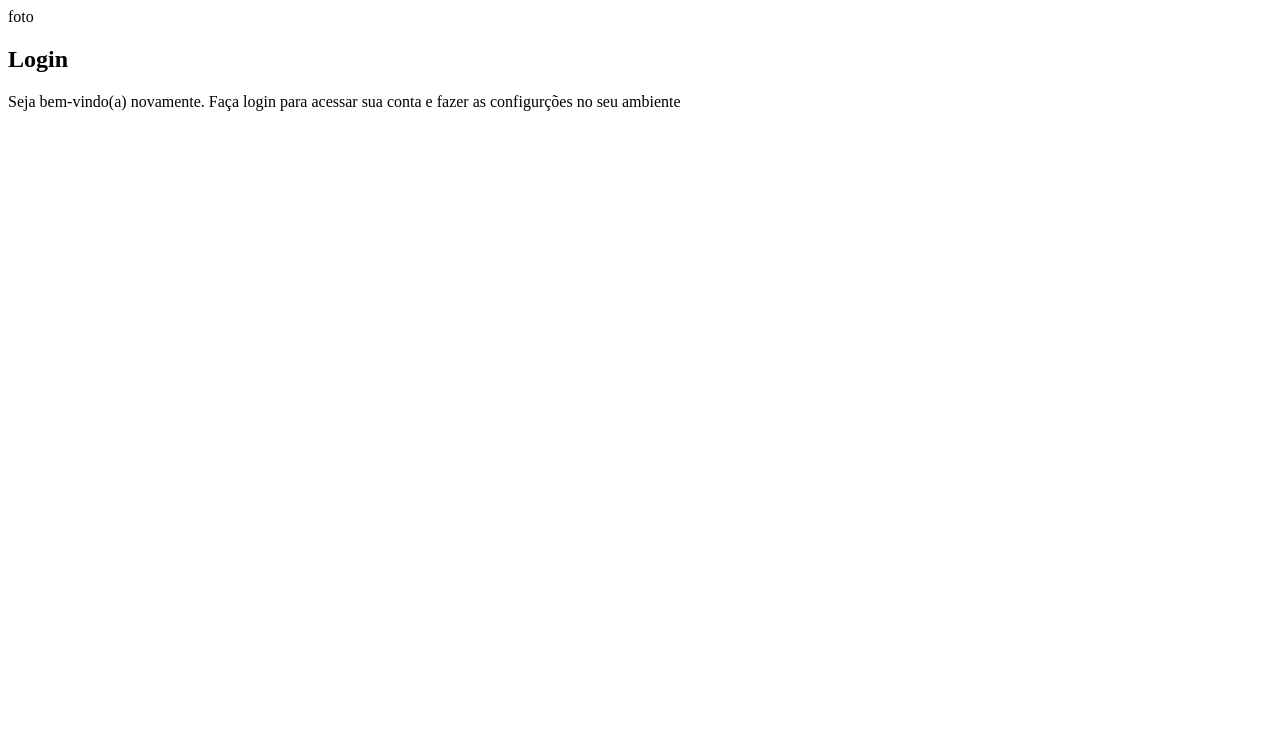
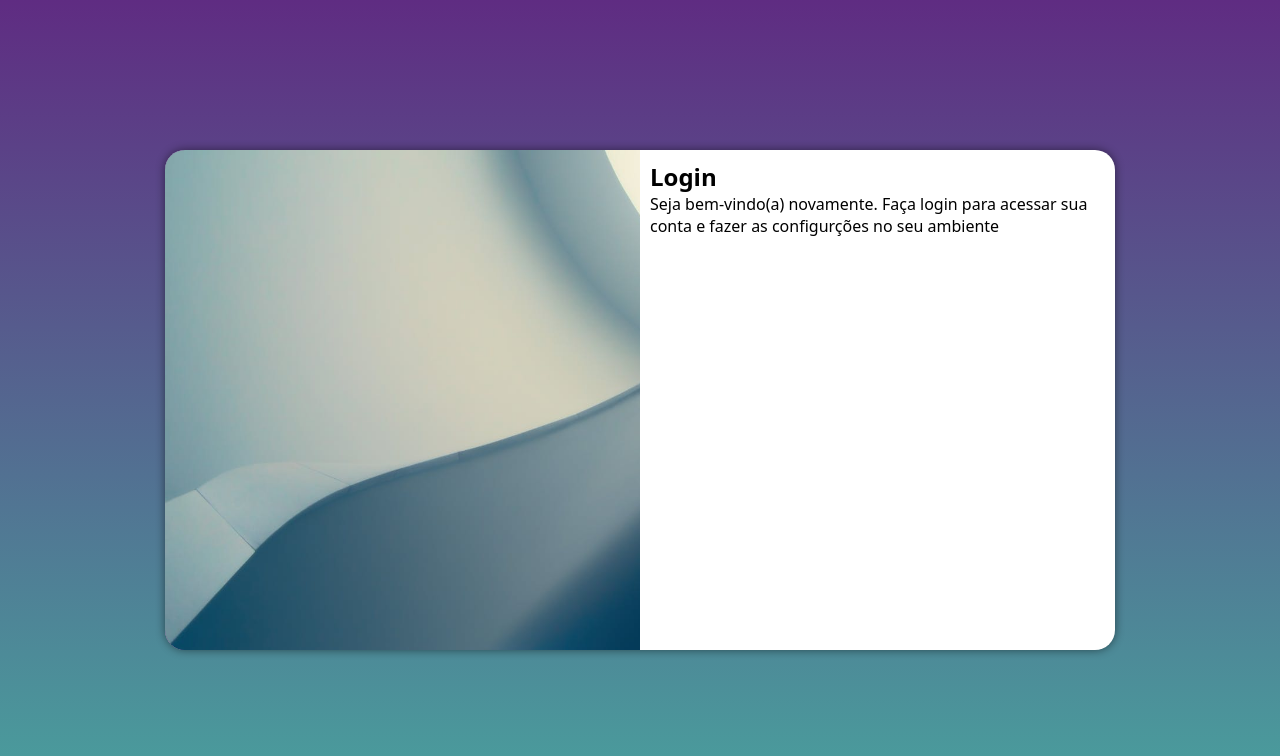
Before and after one commit to Henriquediasleite/projeto-login, a plain HTML site: page index.html in a window 1280 px wide. Drawn offline with Linux system fonts and the light colour scheme.

Commit message:
media query para outras telas

```diff
--- /dev/null
+++ b/estilos/media-query.css
@@ -0,0 +1,44 @@
+@charset "UTF-8";
+
+@media screen and (min-width: 768px) and (max-width: 992px){
+
+    body{
+        background-image: linear-gradient(to top,#49a09d, #5f2c82);
+    }
+
+    section#login{
+        width: 80vw;
+    }
+
+    section#login > div#imagem{
+        float: left;
+        width: 30%;
+        height: 100%;
+    }
+
+    section#login > div#formulario{
+        float: right;
+        width: 70%;
+    }
+}
+
+@media screen and (min-width: 992px){
+    body{
+        background-image: linear-gradient(to top,#49a09d, #5f2c82);
+    }
+
+    section#login{
+        width: 950px;
+    }
+
+    section#login > div#imagem{
+        float: left;
+        width: 50%;
+        height: 100%;
+    }
+
+    section#login > div#formulario{
+        float: right;
+        width: 50%;
+    }
+}
--- a/estilos/style.css
+++ b/estilos/style.css
@@ -5,3 +5,51 @@
     Verde: #49a09d
     Lilás: #5f2c82
 */
+
+*{
+    font-family: system-ui, -apple-system, BlinkMacSystemFont, 'Segoe UI', Roboto, Oxygen, Ubuntu, Cantarell, 'Open Sans', 'Helvetica Neue', sans-serif;
+    margin: 0px;
+    padding: 0px;
+    box-sizing: border-box;
+}
+
+body, html{
+    background-color: #5f2c82;
+    height: 100vh;
+    width: 100vw;
+}
+
+main{
+    position: relative;
+    height: 100vh;
+    width: 100vw;
+}
+
+section#login{
+    background-color: white;
+    width: 250px;
+    height: 500px;
+    border-radius: 20px;
+    box-shadow: 0px 0px 10px rgba(0, 0, 0, 0.493);
+
+    position: absolute;
+    top: 50%;
+    left: 50%;
+    transform: translate(-50%, -50%);
+    overflow: hidden;
+
+    transition: width 0.3s, height 0.3s;
+    transition-timing-function: ease;
+}
+
+section#login > div#imagem{
+    display: block;
+    background: #5f2c82 url(../imagens/pexels-jplenio-1103970.jpg) no-repeat;
+    background-size: cover;
+    height: 200px;
+}
+
+section#login > div#formulario{
+    display: block;
+    padding: 10px;
+}
--- a/index.html
+++ b/index.html
@@ -5,12 +5,13 @@
     <meta name="viewport" content="width=device-width, initial-scale=1.0">
     <title>Login</title>
     <link rel="stylesheet" href="estilos/style.css">
+    <link rel="stylesheet" href="estilos/media-query.css">
 </head>
 <body>
     <main>
         <section id="login">
             <div id="imagem">
-                foto
+                <!--Aqui  vai a imagem nas CSS-->
             </div>
             <div id="formulario">
                 <h1>Login</h1>
```
